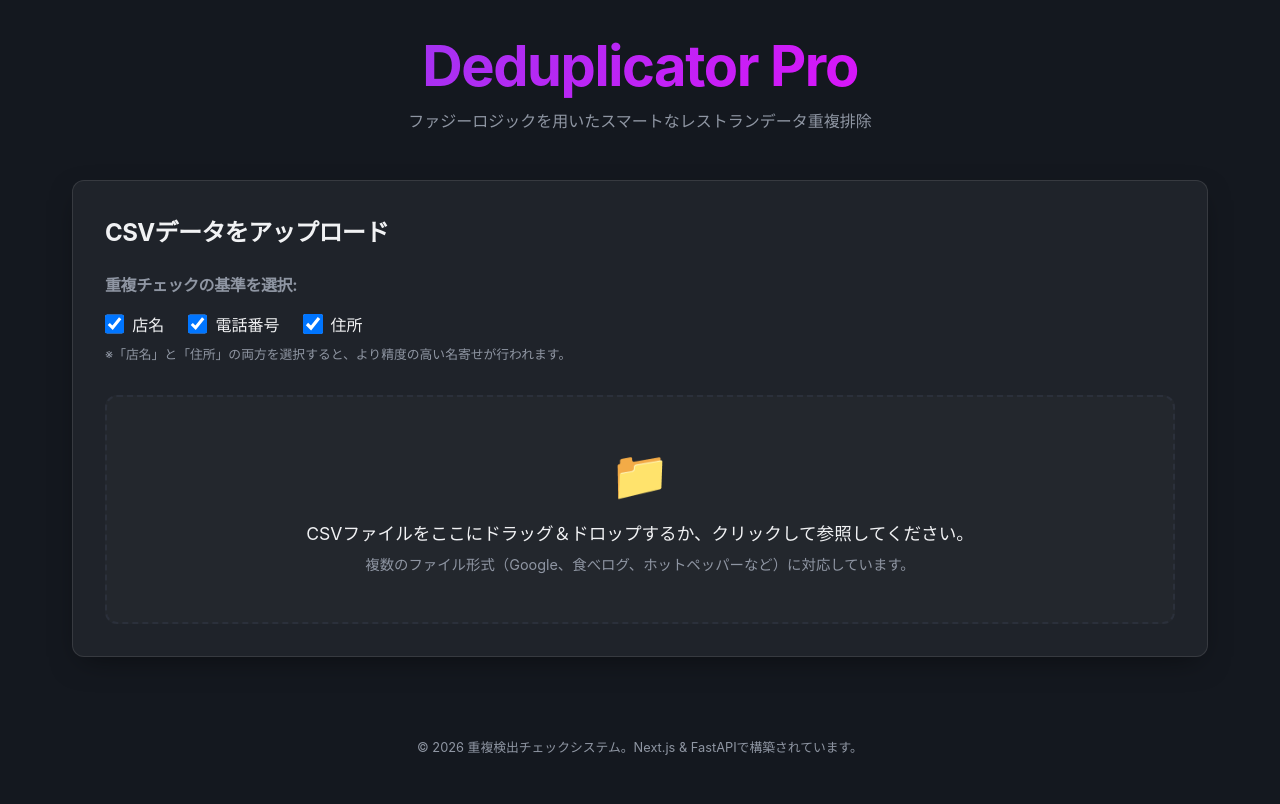
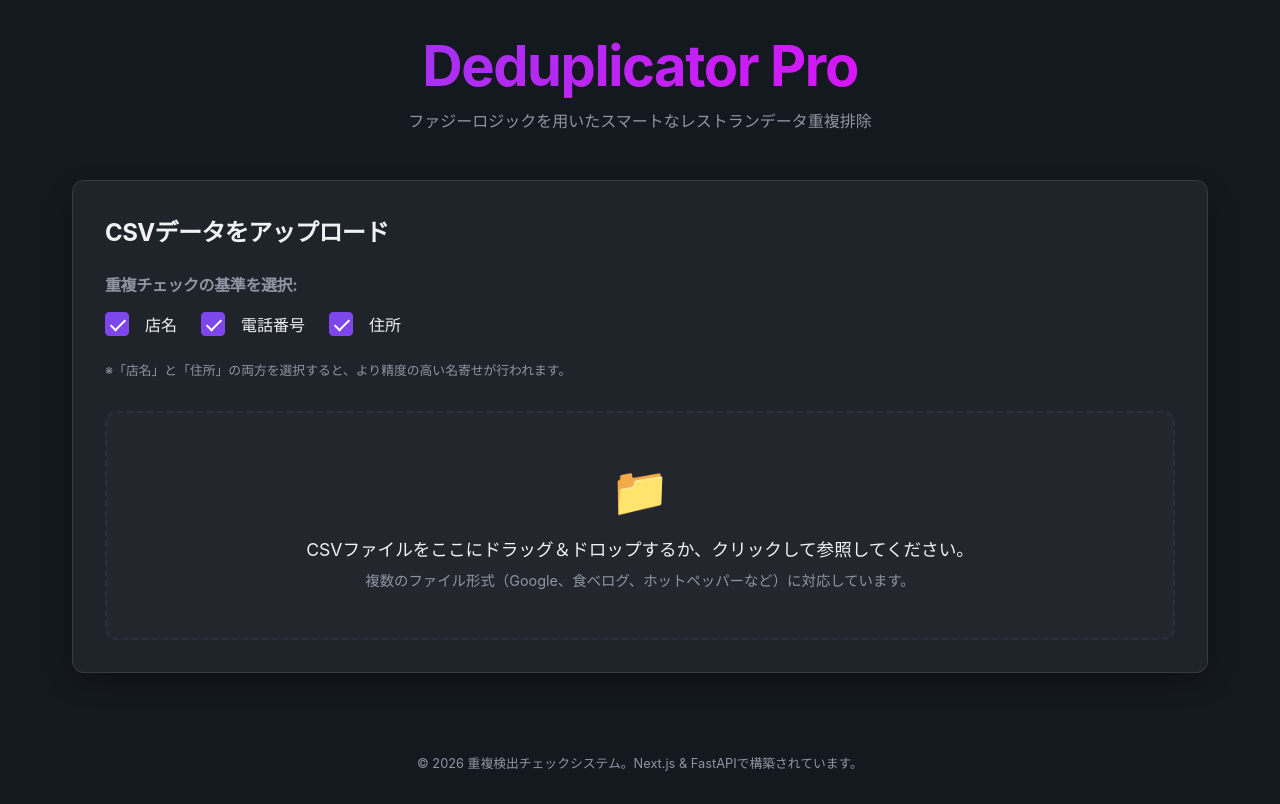
Before and after one commit to hiroyukimaekawa-lang/Duplicate-detection-check-system, a Next.js app: page / in a window 1280 px wide. Built offline with nearby package versions, Linux system fonts and the light colour scheme.

Commit message:
きのう修正

```diff
--- a/src/app/globals.css
+++ b/src/app/globals.css
@@ -122,3 +122,66 @@ h1, h2, h3 {
 .animate-fade-in {
   animation: fadeIn 0.5s ease forwards;
 }
+
+/* Custom Checkbox Styling */
+.checkbox-container {
+  position: relative;
+  padding-left: 2.5rem;
+  margin-bottom: 1rem;
+  cursor: pointer;
+  font-size: 1rem;
+  user-select: none;
+  display: flex;
+  align-items: center;
+  min-height: 1.5rem;
+}
+
+.checkbox-container input {
+  position: absolute;
+  opacity: 0;
+  cursor: pointer;
+  height: 0;
+  width: 0;
+}
+
+.checkmark {
+  position: absolute;
+  top: 0;
+  left: 0;
+  height: 1.5rem;
+  width: 1.5rem;
+  background-color: hsl(var(--secondary));
+  border: 1px solid hsl(var(--border));
+  border-radius: 4px;
+  transition: all 0.2s ease;
+}
+
+.checkbox-container:hover input ~ .checkmark {
+  background-color: hsl(var(--muted));
+  border-color: hsl(var(--primary));
+}
+
+.checkbox-container input:checked ~ .checkmark {
+  background-color: hsl(var(--primary));
+  border-color: hsl(var(--primary));
+}
+
+.checkmark:after {
+  content: "";
+  position: absolute;
+  display: none;
+}
+
+.checkbox-container input:checked ~ .checkmark:after {
+  display: block;
+}
+
+.checkbox-container .checkmark:after {
+  left: 0.5rem;
+  top: 0.2rem;
+  width: 0.4rem;
+  height: 0.8rem;
+  border: solid white;
+  border-width: 0 2px 2px 0;
+  transform: rotate(45deg);
+}
--- a/src/app/page.tsx
+++ b/src/app/page.tsx
@@ -94,31 +94,31 @@ export default function Home() {
         <div style={{ marginBottom: '2rem' }}>
           <h3 style={{ fontSize: '1rem', marginBottom: '1rem', color: 'hsl(var(--muted-foreground))' }}>重複チェックの基準を選択:</h3>
           <div style={{ display: 'flex', gap: '1.5rem', flexWrap: 'wrap' }}>
-            <label className="checkbox-container" style={{ display: 'flex', alignItems: 'center', gap: '0.5rem', cursor: 'pointer' }}>
+            <label className="checkbox-container">
               <input
                 type="checkbox"
                 checked={criteria.includes('name')}
                 onChange={() => toggleCriterion('name')}
-                style={{ width: '1.2rem', height: '1.2rem' }}
               />
+              <span className="checkmark"></span>
               <span style={{ fontSize: '1rem' }}>店名</span>
             </label>
-            <label className="checkbox-container" style={{ display: 'flex', alignItems: 'center', gap: '0.5rem', cursor: 'pointer' }}>
+            <label className="checkbox-container">
               <input
                 type="checkbox"
                 checked={criteria.includes('phone')}
                 onChange={() => toggleCriterion('phone')}
-                style={{ width: '1.2rem', height: '1.2rem' }}
               />
+              <span className="checkmark"></span>
               <span style={{ fontSize: '1rem' }}>電話番号</span>
             </label>
-            <label className="checkbox-container" style={{ display: 'flex', alignItems: 'center', gap: '0.5rem', cursor: 'pointer' }}>
+            <label className="checkbox-container">
               <input
                 type="checkbox"
                 checked={criteria.includes('address')}
                 onChange={() => toggleCriterion('address')}
-                style={{ width: '1.2rem', height: '1.2rem' }}
               />
+              <span className="checkmark"></span>
               <span style={{ fontSize: '1rem' }}>住所</span>
             </label>
           </div>
@@ -233,7 +233,7 @@ export default function Home() {
 
           <div style={{ display: 'flex', gap: '1rem', justifyContent: 'center' }}>
             <button className="btn btn-secondary" onClick={handleDownload} style={{ padding: '1rem 3rem' }}>
-              Excel形式で結果をダウンロード（2タブ）
+              Excel形式で結果をダウンロード（媒体別シート）
             </button>
           </div>
         </div>
```
Also changed, not shown: 1 other file (tests, documents, lock files or other folders).
